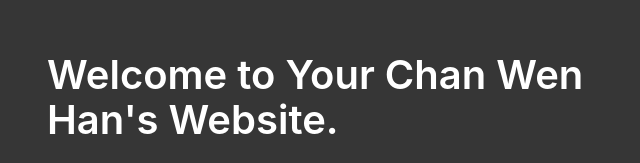
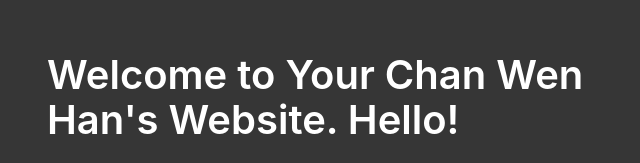
Before and after one commit to Hermancwh/chanwenhan.github.io, a plain HTML site: page index.html in a window 1280 px wide. Shown: the part 197-360 px from the top of the page, without its empty margins (311-951 px from the left). Drawn offline with nearby package versions, Linux system fonts and the light colour scheme.

Commit message:
Update index.html

```diff
--- a/index.html
+++ b/index.html
@@ -13,7 +13,7 @@
             <div class="columns is-vcentered is-centered">
                 <div class="column is-6">
                     <div class="block">
-                        <h1 class="title is-2">Welcome to Your Chan Wen Han's Website.</h1>
+                        <h1 class="title is-2">Welcome to Your Chan Wen Han's Website. Hello!</h1>
                     </div>
                     <div class="block">
                         <h2 class="subtitle">Lorem Ipsum is simply dummy text of the printing and typesetting industry. Lorem Ipsum has been the industry's standard dummy text ever since the 1500s, when an unknown printer took a galley of type and scrambled it to make a type specimen book.<br>
```
